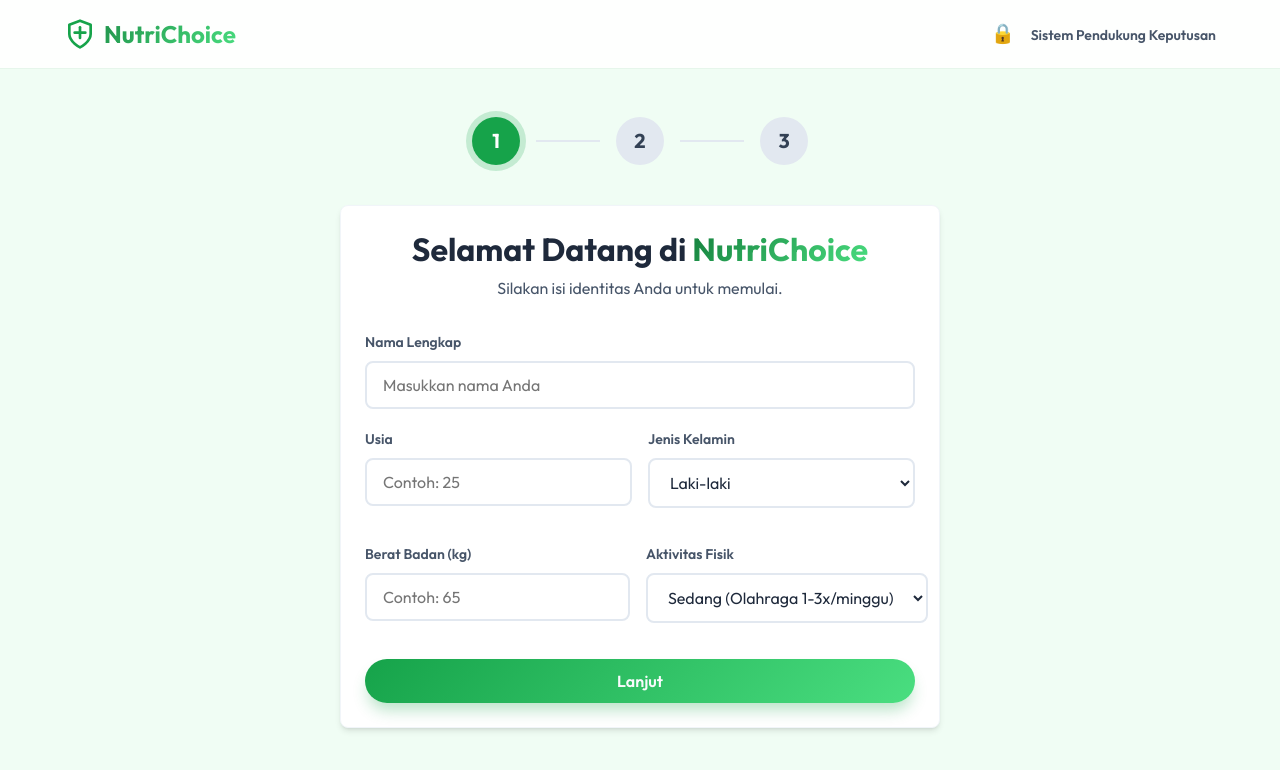
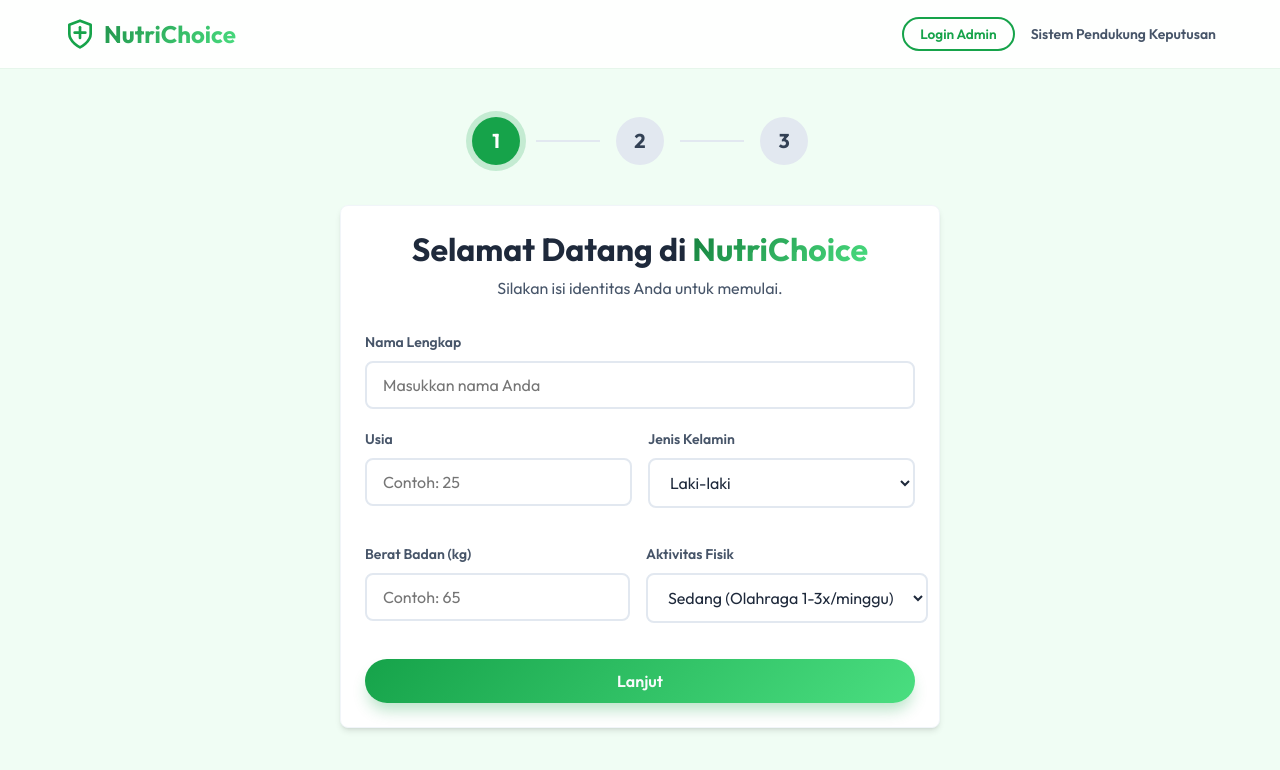
Before and after one commit to nisawawa/NutriChoice-, a React (Vite) app: page / in a window 1280 px wide. Shown: the top 770 px of the page. Built offline with nearby package versions, Linux system fonts and the light colour scheme.

Commit message:
Replace lock icon with a proper Login Admin button in Navbar

```diff
--- a/src/App.jsx
+++ b/src/App.jsx
@@ -89,10 +89,16 @@ function App() {
             </svg>
             NutriChoice
           </a>
-          <div>
-            <button onClick={() => setView(view === 'user' ? 'admin' : 'user')} style={{ background: 'none', border: 'none', cursor: 'pointer', marginRight: '1rem', color: 'var(--color-text-secondary)', fontSize: '1.2rem' }} title="Mode Admin">
-               🔒
-            </button>
+          <div style={{ display: 'flex', alignItems: 'center', gap: '1rem' }}>
+            {view === 'user' ? (
+              <button onClick={() => setView('admin')} className="btn btn-secondary" style={{ padding: '0.4rem 1rem', fontSize: '0.85rem' }}>
+                Login Admin
+              </button>
+            ) : (
+              <button onClick={() => { setView('user'); setIsAdminAuth(false); }} className="btn btn-secondary" style={{ padding: '0.4rem 1rem', fontSize: '0.85rem' }}>
+                Kembali ke App
+              </button>
+            )}
             <span style={{ fontSize: '0.875rem', fontWeight: 600, color: 'var(--color-text-secondary)'}}>Sistem Pendukung Keputusan</span>
           </div>
         </div>
```
